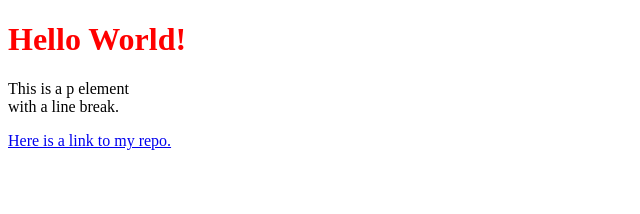
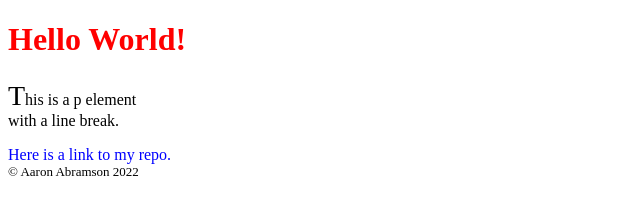
Before and after one commit to aaronhdcomps/Lecture01, a plain HTML site: page index.html in a window 1280 px wide. Shown: the whole page, without its empty margins (0-640 px from the left). Drawn offline with Linux system fonts and the light colour scheme.

Commit message:
Added style rules

```diff
--- a/index.html
+++ b/index.html
@@ -14,5 +14,6 @@
     with a line break.</p>
     <a href="https://github.com/aaronhdcomps/Lecture01">Here is a link to my repo.</a>
     </section>
+    <footer class="foot">&copy; Aaron Abramson 2022</footer>
 </body>
 </html>
--- a/main.css
+++ b/main.css
@@ -2,6 +2,17 @@ h1 {
     color: red;
     font-weight: bold;
 }
-#main-section {
-
+p::first-letter {
+    font-size: 28px;
 }
+#main-section > a {
+    color: blue;
+    text-decoration: none;
+}
+#main-section > a:hover {
+    color: orange;
+    background-color: black;
+}
+.foot {
+    font-size: small;
+}
```
